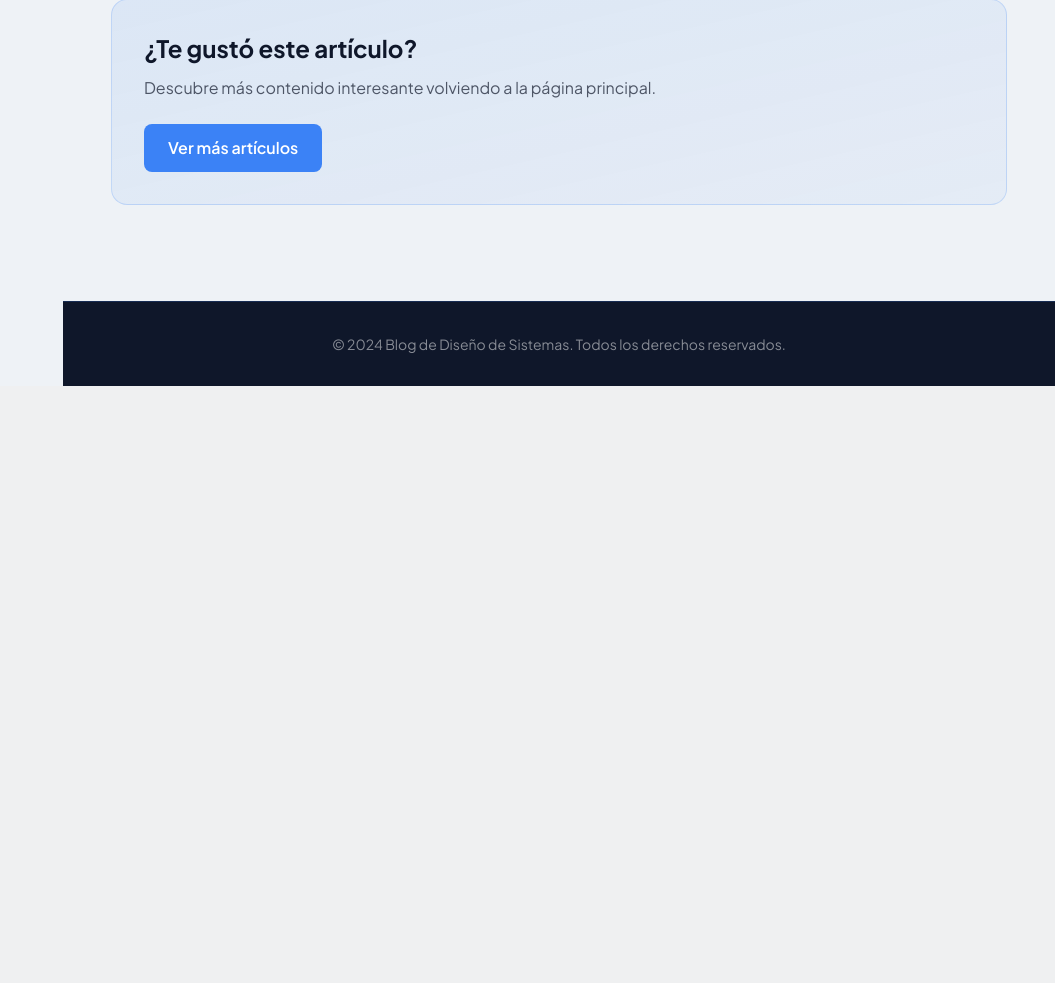
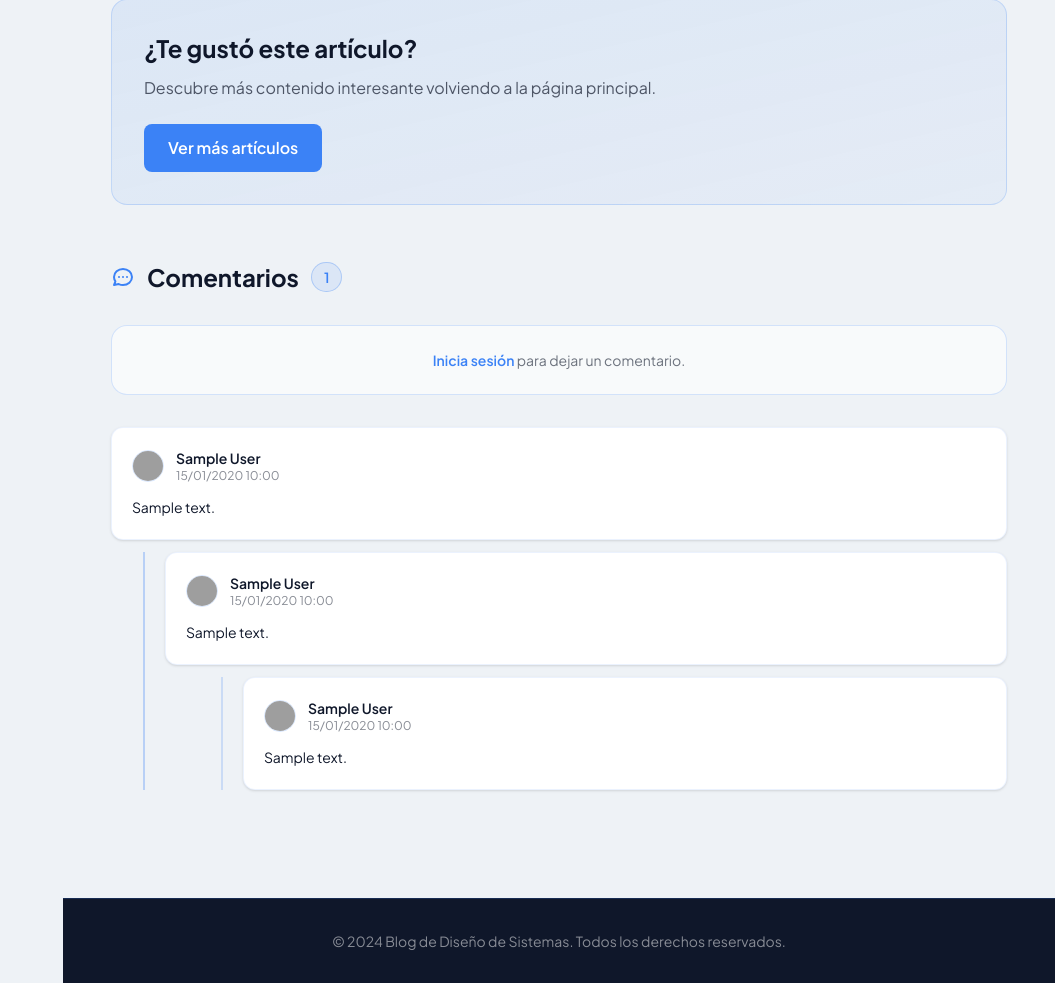
Before and after one commit to SanPozz/Diseno_Sistemas_Blog_Davinci, a Flask app: template app/templates/post_detail.html in a window 1280 px wide. Shown: the part 1025-2008 px from the top of the page, without its empty margins (225-1280 px from the left). Before the commit the page ends 1411 px from the top, so only its background shows below. Run offline with Flask 3, Linux system fonts and the light colour scheme; data comes from the database, SQL or seed files in the repository; tables that the repository leaves empty hold one stand-in row (values such as "Sample post"); the template is opened without the code that fills it: values that come from a table or form of the project are taken from there, most other values are stand-ins (such as "Sample title", 1, 10 or a date in 2020); grey boxes marked "Sample" are stand-in pictures; grey boxes are pictures that could not be loaded.

Commit message:
Funcionalidad comentarios y singleton en base de datos
Tambien commiteo Fix de PostService para que no se dupliquen los observers

```diff
--- a/app/__init__.py
+++ b/app/__init__.py
@@ -24,6 +24,7 @@ def create_app():
 
     init_db(app)
 
+
     app.register_blueprint(views_bp)
     app.register_blueprint(post_bp, url_prefix='/posts')
     app.register_blueprint(auth_bp, url_prefix='/auth')
--- a/app/models/Comments.py
+++ b/app/models/Comments.py
@@ -30,9 +30,10 @@ class Comment(db.Model):
         return {
             "id": self.id,
             "user_id": self.user_id,
+            "username": self.user.username if self.user else "Desconocido",
             "post_id": self.post_id,
             "father_id": self.father_id,
             "text": self.text,
-            "created_at": self.created_at,
+            "created_at": self.created_at.isoformat() if self.created_at else None,
             "replies": [reply.to_dict() for reply in self.replies],
         }
--- /dev/null
+++ b/app/templates/partials/_comment_tree.html
@@ -0,0 +1,59 @@
+{% macro render_comment(comment, depth=0, post_id=None, current_user=None) %}
+<div class="comment-node
+    {% if depth == 1 %}ml-8 border-l-2 border-[var(--color-accent)]/30 pl-5
+    {% elif depth == 2 %}ml-14 border-l-2 border-[var(--color-accent)]/20 pl-5
+    {% elif depth >= 3 %}ml-20 border-l-2 border-[var(--color-accent)]/10 pl-5
+    {% endif %}">
+
+    <div class="bg-[var(--color-primary)] rounded-xl p-5 border border-[var(--color-accent)]/10 shadow-sm">
+
+        <div class="flex items-center gap-3 mb-3">
+            <img
+                src="{{ url_for('static', filename='images/default-avatar.png') }}"
+                alt="{{ comment.get_author() }}"
+                class="w-8 h-8 rounded-full object-cover border border-[var(--color-accent)]/20"
+            >
+            <div class="flex-1">
+                <p class="font-semibold text-[var(--color-secondary)] text-sm font-['Plus_Jakarta_Sans']">{{ comment.get_author() }}</p>
+                <p class="text-xs text-[var(--color-secondary)]/50 font-['Plus_Jakarta_Sans']">
+                    {{ comment.get_created_at().strftime('%d/%m/%Y %H:%M') if comment.get_created_at() else '' }}
+                </p>
+            </div>
+            {% if current_user.is_authenticated %}
+            <button
+                onclick="toggleReplyForm('{{ comment.get_id() }}')"
+                class="text-xs text-[var(--color-accent)] hover:underline font-['Plus_Jakarta_Sans'] font-semibold"
+            >
+                Responder
+            </button>
+            {% endif %}
+        </div>
+
+
+        <p class="text-[var(--color-secondary)] text-sm leading-relaxed font-['Plus_Jakarta_Sans']">{{ comment.get_text() }}</p>
+
+        <!-- Formulario de respuesta (oculto por defecto) -->
+        {% if current_user and current_user.is_authenticated %}
+        <div id="reply-form-{{ comment.get_id() }}" class="hidden mt-4">
+            <form action="/posts/{{ post_id }}/comment/{{ comment.get_id() }}/reply" method="POST">
+                <textarea name="text" rows="2" required placeholder="Escribe tu respuesta..."
+                    class="w-full border border-[var(--color-accent)]/20 rounded-xl p-3 text-sm focus:outline-none focus:ring-2 focus:ring-[var(--color-accent)]/30 bg-[var(--color-shade)] font-['Plus_Jakarta_Sans'] text-[var(--color-secondary)] resize-none"></textarea>
+                <div class="flex gap-2 justify-end mt-2">
+                    <button type="button" onclick="toggleReplyForm('{{ comment.get_id() }}')" class="text-xs text-[var(--color-secondary)]/50 hover:text-[var(--color-secondary)] font-['Plus_Jakarta_Sans']">Cancelar</button>
+                    <button type="submit" class="text-xs bg-[var(--color-accent)] px-4 py-1.5 text-[var(--color-primary)] rounded-lg font-semibold hover:bg-[var(--color-accent)]/80 transition-colors font-['Plus_Jakarta_Sans']">Responder</button>
+                </div>
+            </form>
+        </div>
+        {% endif %}
+    </div>
+
+    <!-- Hijos del Composite (respuestas anidadas) -->
+        {% if comment.get_children() %}
+    <div class="mt-3 space-y-3">
+        {% for child in comment.get_children() %}
+            {{ render_comment(child, depth + 1, post_id, current_user) }}
+        {% endfor %}
+    </div>
+    {% endif %}
+</div>
+{% endmacro %}
--- a/app/templates/post_detail.html
+++ b/app/templates/post_detail.html
@@ -1,3 +1,4 @@
+{% from 'partials/_comment_tree.html' import render_comment %}
 <!DOCTYPE html>
 <html lang="es">
 <head>
@@ -252,6 +253,66 @@
                     </a>
                 </div>
 
+                <!-- ===== SECCIÓN DE COMENTARIOS (Patrón Composite) ===== -->
+                <div class="mt-14">
+
+                    <!-- Encabezado -->
+                    <div class="flex items-center gap-3 mb-8">
+                        <svg class="w-6 h-6 text-[var(--color-accent)]" fill="none" stroke="currentColor" viewBox="0 0 24 24">
+                            <path stroke-linecap="round" stroke-linejoin="round" stroke-width="2" d="M8 12h.01M12 12h.01M16 12h.01M21 12c0 4.418-4.03 8-9 8a9.863 9.863 0 01-4.255-.949L3 20l1.395-3.72C3.512 15.042 3 13.574 3 12c0-4.418 4.03-8 9-8s9 3.582 9 8z"></path>
+                        </svg>
+                        <h3 class="text-2xl font-bold text-[var(--color-secondary)] font-['Plus_Jakarta_Sans']">Comentarios</h3>
+                        <span id="commentCount" class="px-3 py-1 rounded-full bg-[var(--color-accent)]/10 text-[var(--color-accent)] border border-[var(--color-accent)]/30 text-sm font-semibold font-['Plus_Jakarta_Sans']">
+                            {{ post.comments | length }}
+                        </span>
+                    </div>
+
+                    <!-- Formulario de nuevo comentario -->
+                    {% if current_user.is_authenticated %}
+                    <div class="mb-8 p-6 bg-[var(--color-primary)] rounded-2xl border border-[var(--color-accent)]/20 shadow-sm">
+                        <p class="font-semibold text-[var(--color-secondary)] mb-4 font-['Plus_Jakarta_Sans']">Deja un comentario</p>
+                        <form action="/posts/{{ post.id }}/comment" method="POST">
+                            <textarea
+                                name="text"
+                                rows="3"
+                                placeholder="Escribe tu comentario..."
+                                class="w-full border border-[var(--color-accent)]/20 rounded-xl p-4 focus:outline-none focus:ring-2 focus:ring-[var(--color-accent)]/30 bg-[var(--color-shade)] font-['Plus_Jakarta_Sans'] text-[var(--color-secondary)] resize-none text-sm"
+                                required></textarea>
+                            <div class="flex justify-end mt-3">
+                                <button type="submit"
+                                    class="bg-[var(--color-accent)] px-6 py-2.5 text-[var(--color-primary)] rounded-lg font-['Plus_Jakarta_Sans'] font-semibold hover:bg-[var(--color-accent)]/80 transition-colors text-sm">
+                                    Comentar
+                                </button>
+                            </div>
+                        </form>
+                    </div>
+                    {% else %}
+                    <div class="mb-8 p-6 bg-[var(--color-primary)]/60 rounded-2xl border border-[var(--color-accent)]/20 text-center">
+                        <p class="text-[var(--color-secondary)]/60 font-['Plus_Jakarta_Sans'] text-sm">
+                            <a href="/auth/login" class="text-[var(--color-accent)] hover:underline font-semibold">Inicia sesión</a>
+                            para dejar un comentario.
+                        </p>
+                    </div>
+                    {% endif %}
+
+                    <!-- Lista raíz de comentarios -->
+                    <div id="commentsList" class="space-y-6">
+                        {% for comment in comment_tree %}
+                                {{ render_comment(comment, 0, post.id, current_user) }}
+                        {% endfor %}
+
+                        {% if not comment_tree %}
+                        <div id="noCommentsPlaceholder" class="text-center py-16 text-[var(--color-secondary)]/40 font-['Plus_Jakarta_Sans']">
+                            <svg class="w-12 h-12 mx-auto mb-4 opacity-30" fill="none" stroke="currentColor" viewBox="0 0 24 24">
+                                <path stroke-linecap="round" stroke-linejoin="round" stroke-width="1.5" d="M8 12h.01M12 12h.01M16 12h.01M21 12c0 4.418-4.03 8-9 8a9.863 9.863 0 01-4.255-.949L3 20l1.395-3.72C3.512 15.042 3 13.574 3 12c0-4.418 4.03-8 9-8s9 3.582 9 8z"></path>
+                            </svg>
+                            <p class="text-sm">Sé el primero en comentar</p>
+                        </div>
+                        {% endif %}
+                    </div>
+                </div>
+                <!-- ===== FIN SECCIÓN DE COMENTARIOS ===== -->
+
             </div>
         </main>
 
@@ -268,6 +329,9 @@
 </body>
 
 <script>
+    const POST_ID = {{ post.id }};
+
+    // ── Like ──────────────────────────────────────────────────────────────────
     document.getElementById('likeBtn').addEventListener('click', async function() {
         const postId = this.dataset.postId;
         const likeBtn = this;
@@ -286,11 +350,9 @@
                 const data = await response.json();
                 likeCount.textContent = data.likes;
 
-                // Animar el ícono
                 likeIcon.style.fill = 'currentColor';
                 likeBtn.classList.add('text-[var(--color-accent)]');
                 likeBtn.classList.remove('text-[var(--color-secondary)]/60');
-
 
                 likeIcon.style.animation = 'scale 0.3s ease-in-out';
                 setTimeout(() => {
@@ -301,6 +363,26 @@
             console.error('Error al dar like:', error);
         }
     });
+
+    // Mostrar/ocultar formulario de respuesta
+    function toggleReplyForm(commentId) {
+        const id = `reply-form-${commentId}`;
+        const el = document.getElementById(id);
+        if (!el) return;
+
+        document.querySelectorAll('[id^="reply-form-"]').forEach(e => {
+            if (e.id !== id) e.classList.add('hidden');
+        });
+        const isHidden = el.classList.contains('hidden');
+        if (isHidden) {
+            el.classList.remove('hidden');
+            const ta = el.querySelector('textarea');
+            if (ta) { ta.focus(); ta.scrollIntoView({behavior: 'smooth', block: 'center'}); }
+        } else {
+            el.classList.add('hidden');
+        }
+    }
+
 </script>
 
 <style>
```
Also changed, not shown: app/composite/CommentBuilder.py (added, +24 -0 lines), app/composite/CommentComponent.py (added, +29 -0 lines), app/composite/CommentComposite.py (added, +33 -0 lines), app/composite/CommentLeaf.py (added, +26 -0 lines), app/composite/__init__.py (added, +11 -0 lines), app/controllers/postController.py (+36 -12 lines), app/controllers/viewController.py (+1 -6 lines), app/database.py (+19 -1 lines), app/routes/postRoutes.py (+7 -1 lines), app/services/posts_service.py (+41 -1 lines).
